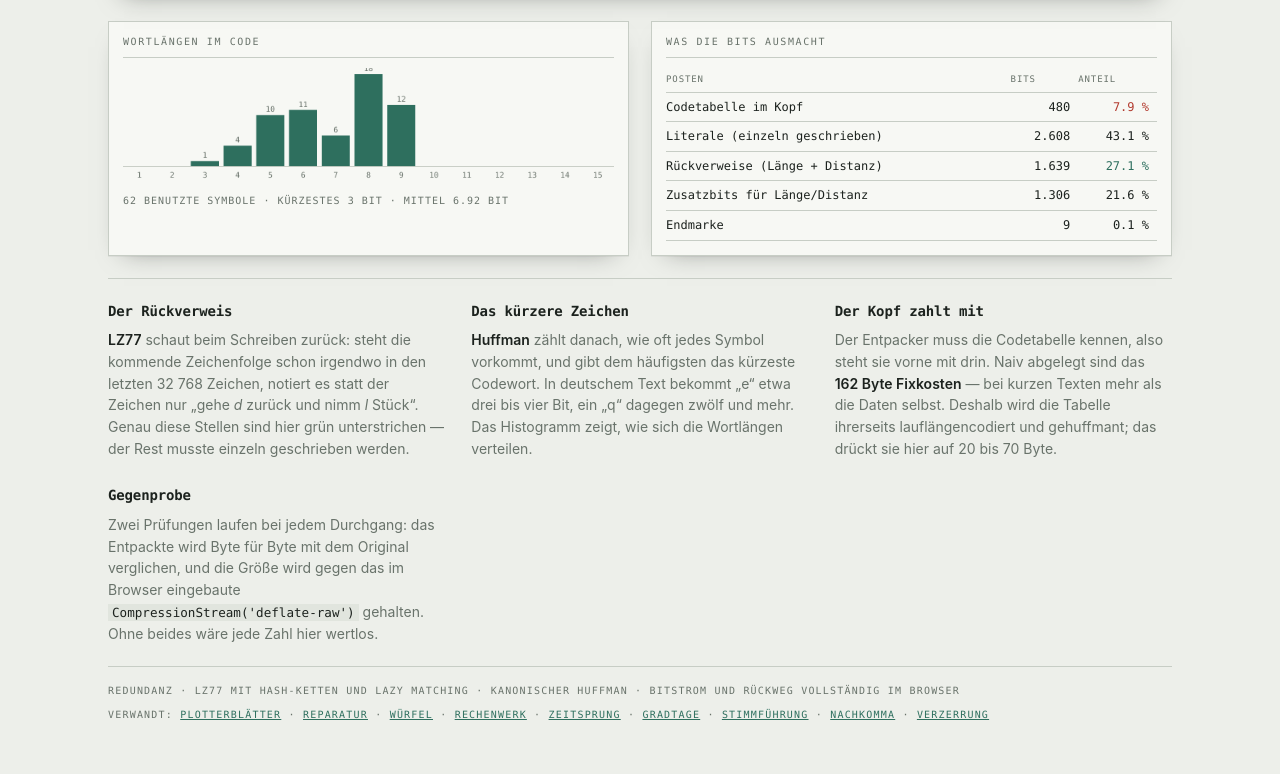
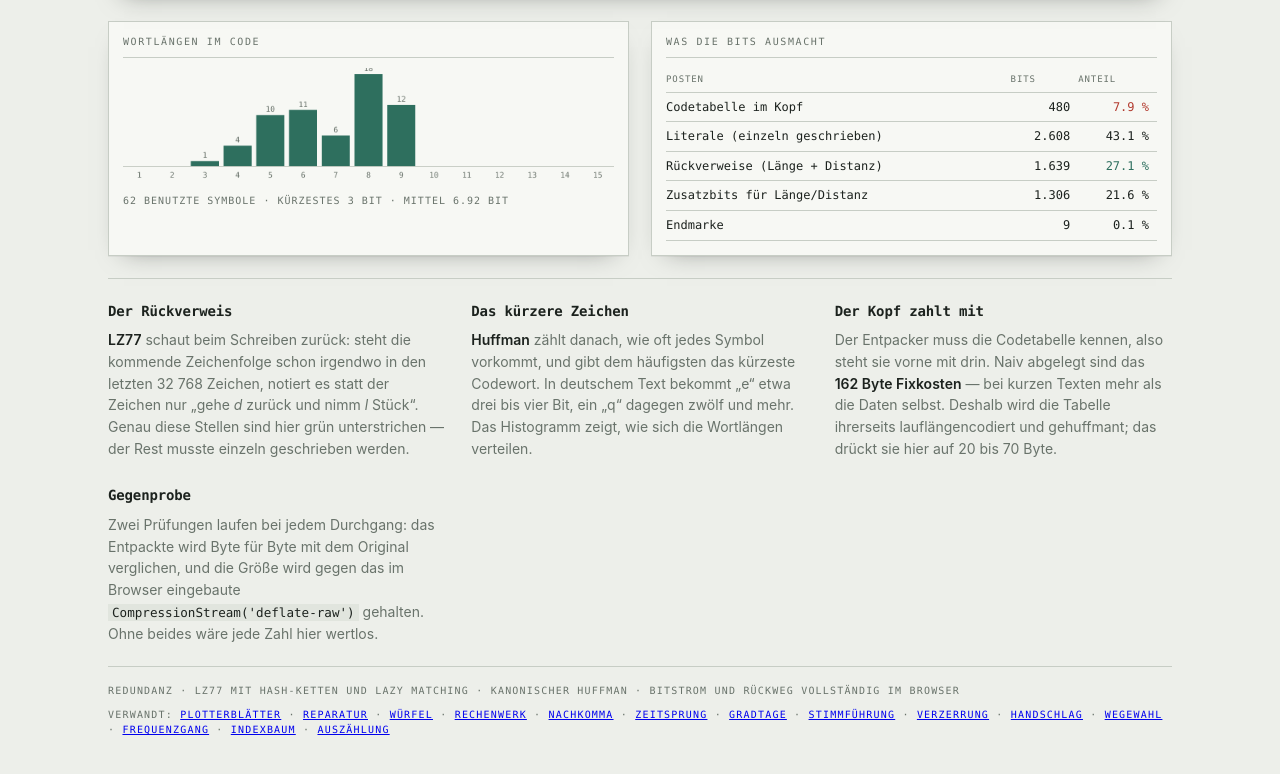
Before and after one commit to ssims437/redundanz, a plain HTML site: page index.html in a window 1280 px wide. Shown: the part 982-1756 px from the top of the page. Drawn offline with Linux system fonts and the light colour scheme.

Commit message:
Querverweise um fuenf neue Blaetter erweitert

```diff
--- a/index.html
+++ b/index.html
@@ -338,15 +338,20 @@
     Redundanz · LZ77 mit Hash-Ketten und Lazy Matching · kanonischer Huffman · Bitstrom und Rückweg vollständig im Browser
     <span style="display:block;margin-top:8px">
       Verwandt:
-      <a href="https://ssims437.github.io/plotterblaetter/" style="color:var(--cheap)">Plotterblätter</a> ·
-      <a href="https://ssims437.github.io/reparatur/" style="color:var(--cheap)">Reparatur</a> ·
-      <a href="https://ssims437.github.io/wuerfel/" style="color:var(--cheap)">Würfel</a> ·
-      <a href="https://ssims437.github.io/rechenwerk/" style="color:var(--cheap)">Rechenwerk</a> ·
-      <a href="https://ssims437.github.io/zeitsprung/" style="color:var(--cheap)">Zeitsprung</a> ·
-      <a href="https://ssims437.github.io/gradtage/" style="color:var(--cheap)">Gradtage</a> ·
-      <a href="https://ssims437.github.io/stimmfuehrung/" style="color:var(--cheap)">Stimmführung</a> ·
-      <a href="https://ssims437.github.io/nachkomma/" style="color:var(--cheap)">Nachkomma</a> ·
-      <a href="https://ssims437.github.io/verzerrung/" style="color:var(--cheap)">Verzerrung</a>
+      <a href="https://ssims437.github.io/plotterblaetter/">Plotterblätter</a> ·
+      <a href="https://ssims437.github.io/reparatur/">Reparatur</a> ·
+      <a href="https://ssims437.github.io/wuerfel/">Würfel</a> ·
+      <a href="https://ssims437.github.io/rechenwerk/">Rechenwerk</a> ·
+      <a href="https://ssims437.github.io/nachkomma/">Nachkomma</a> ·
+      <a href="https://ssims437.github.io/zeitsprung/">Zeitsprung</a> ·
+      <a href="https://ssims437.github.io/gradtage/">Gradtage</a> ·
+      <a href="https://ssims437.github.io/stimmfuehrung/">Stimmführung</a> ·
+      <a href="https://ssims437.github.io/verzerrung/">Verzerrung</a> ·
+      <a href="https://ssims437.github.io/handschlag/">Handschlag</a> ·
+      <a href="https://ssims437.github.io/wegewahl/">Wegewahl</a> ·
+      <a href="https://ssims437.github.io/frequenzgang/">Frequenzgang</a> ·
+      <a href="https://ssims437.github.io/indexbaum/">Indexbaum</a> ·
+      <a href="https://ssims437.github.io/auszaehlung/">Auszählung</a>
     </span>
   </footer>
 </div>
```
Also changed, not shown: 1 other file.
